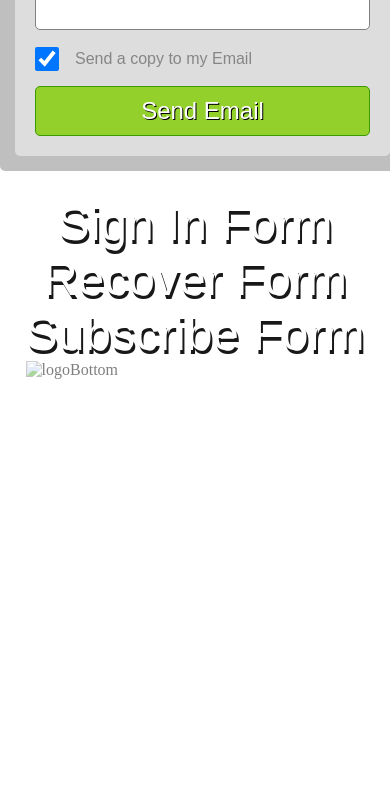
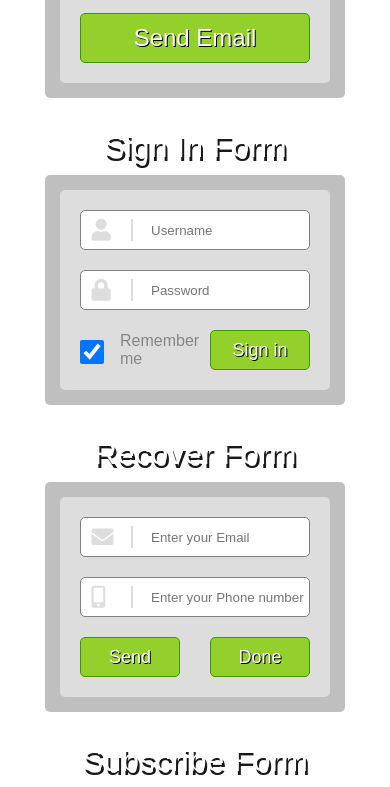
Before and after one commit to grzegorzmarkowski/WWDC-Week1, a plain HTML site: page index.html in a window 390 px wide. Shown: the part 1156-1943 px from the top of the page. Before the commit the page ends 1888 px from the top, so only its background shows below. Drawn offline with Linux system fonts and the light colour scheme.

Commit message:
Finished

```diff
--- a/css/main.css
+++ b/css/main.css
@@ -8,14 +8,12 @@ body {
     background-image: url(../img/bg.png);
     background-repeat: no-repeat;
     background-size: cover;
-    background-position: top;
-    width: 100%;
-    height: 200vh;
+    background-position: center;
 }
 
 .wrapper {
     max-width: 1100px;
-    margin: 200px auto;
+    margin: 200px auto 0;
 }
 
 img:nth-child(1) {
@@ -23,7 +21,7 @@ img:nth-child(1) {
     top: 50px;
     left: 50%;
     transform: translateX(-50%);
-    opacity: .5;
+    opacity: .4;
 }
 
 .container {
@@ -45,13 +43,14 @@ p {
 }
 
 .column-2>img {
-    opacity: .5;
+    margin: 40px 30px;
+    opacity: .3;
 }
 
 .form-shadow {
     background-color: rgba(0, 0, 0, .25);
     border-radius: 5px;
-    margin: 20px auto 25px;
+    margin: 10px auto 30px;
     padding: 15px;
 }
 
@@ -65,6 +64,7 @@ p {
 input[type=text],
 input[type=password],
 input[type=email],
+input[type=phone],
 select {
     height: 40px;
     width: 335px;
@@ -81,26 +81,27 @@ div.username,
 div.password,
 div.email,
 div.location,
-div.checkbox {
+div.checkbox,
+div.phone {
     position: relative;
 }
 
 i {
     position: absolute;
-    color: #ddd;
-    font-size: 22px;
-    width: 22px;
     top: 15%;
     left: 5%;
+    width: 22px;
+    font-size: 22px;
+    color: #ddd;
     border-right: 2px solid #ddd;
     padding-right: 11%;
 }
 
 input[type=checkbox] {
+    position: absolute;
+    top: -3px;
     height: 24px;
     width: 24px;
-    position: absolute;
-    top: -3px;
 }
 
 div.checkbox>label {
@@ -125,7 +126,23 @@ div.checkbox>label {
     transition: .3s;
 }
 
-.button input:hover {
+.button-signIn input {
+    border-color: #3b9a00;
+    border-style: solid;
+    border-width: 1px;
+    background-color: #93d02b;
+    width: 120px;
+    height: 45px;
+    font-size: 24px;
+    color: #fff;
+    text-shadow: 1px 1px #000;
+    border-radius: 5px;
+    cursor: pointer;
+    transition: .3s;
+}
+
+.button input:hover,
+.button-signIn input:hover {
     background-color: rgb(164, 230, 52);
     font-size: 26px;
 }
@@ -141,3 +158,73 @@ textarea {
     border-radius: 5px;
     border: 1px solid grey;
 }
+
+.flex {
+    display: flex;
+    justify-content: space-between;
+    align-items: center;
+}
+
+.flex>input[type=checkbox] {
+    position: absolute;
+    top: 10px;
+    height: 24px;
+    width: 24px;
+}
+
+.recover>input {
+    width: 150px;
+}
+
+.red>input {
+    border-color: rgb(206, 0, 0);
+    background-color: rgb(230, 0, 0);
+}
+
+.red>input:hover {
+    background-color: rgb(228, 39, 39);
+}
+
+@media (max-width: 460px) {
+    div.container {
+        margin-top: -40px;
+    }
+    .form-shadow {
+        width: 300px;
+    }
+    input[type=text],
+    input[type=password],
+    input[type=email],
+    input[type=phone],
+    select {
+        width: 230px;
+    }
+    img:nth-child(1) {
+        width: 280px;
+    }
+    .column-2>img {
+        width: 250px;
+    }
+    p {
+        font-size: 2rem;
+    }
+    i {
+        padding-right: 17%;
+    }
+    .recover>input {
+        width: 110px;
+    }
+    .button-signIn input {
+        width: 100px;
+        height: 40px;
+        font-size: 18px;
+    }
+    .button input:hover,
+    .button-signIn input:hover {
+        background-color: rgb(164, 230, 52);
+        font-size: 18px;
+    }
+    .red>input:hover {
+        background-color: rgb(228, 39, 39);
+    }
+}
--- a/index.html
+++ b/index.html
@@ -94,14 +94,76 @@
                 <!-- Sign in form -->
                 <div class="box-3">
                     <p> Sign in form</p>
+                    <div class="form-shadow">
+                        <div class="form">
+                            <form action="">
+                                <div class="username">
+                                    <input type="text" name="username" id="username" placeholder="Username" required>
+                                    <i class="fas fa-user"></i>
+                                </div>
+                                <div class="password">
+                                    <input type="password" name="password" id="password" placeholder="Password" required>
+                                    <i class="fas fa-lock"></i>
+                                </div>
+                                <div class="checkbox flex">
+                                    <input type="checkbox" checked="checked">
+                                    <label for="checkbox">Remember me</label>
+                                    <div class="button-signIn">
+                                        <input type="submit" value="Sign in">
+                                    </div>
+                                </div>
+
+                            </form>
+                        </div>
+                    </div>
                 </div>
                 <!-- Recover form -->
                 <div class="box-4">
                     <p>Recover form</p>
+                    <div class="form-shadow">
+                        <div class="form">
+                            <form action="">
+                                <div class="email">
+                                    <input type="email" name="email" id="email" placeholder="Enter your Email" required>
+                                    <i class="fas fa-envelope"></i>
+                                </div>
+                                <div class="phone">
+                                    <input type="phone" name="phone" id="phone" placeholder="Enter your Phone number" required>
+                                    <i class="fas fa-mobile-alt"></i>
+                                </div>
+                                <div class="checkbox flex">
+                                    <div class="button-signIn recover">
+                                        <input type="submit" value="Send">
+                                    </div>
+                                    <div class="button-signIn recover">
+                                        <input type="submit" value="Done">
+                                    </div>
+                                </div>
+                            </form>
+                        </div>
+                    </div>
                 </div>
                 <!-- Subscribe form -->
                 <div class="box-5">
                     <p>Subscribe form</p>
+                    <div class="form-shadow">
+                        <div class="form">
+                            <form action="">
+                                <div class="email">
+                                    <input type="email" name="email" id="email" placeholder="Enter your Email" required>
+                                    <i class="fas fa-envelope"></i>
+                                </div>
+                                <div class="checkbox flex">
+                                    <div class="button-signIn recover">
+                                        <input type="submit" value="Subscribe">
+                                    </div>
+                                    <div class="button-signIn recover red">
+                                        <input type="submit" value="No, Thanks">
+                                    </div>
+                                </div>
+                            </form>
+                        </div>
+                    </div>
                 </div>
                 <!-- Bottom Logo -->
                 <img src="img/logoBottom.png" alt="logoBottom">
```
Also changed, not shown: 1 other file.
